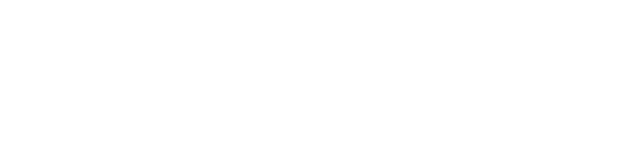
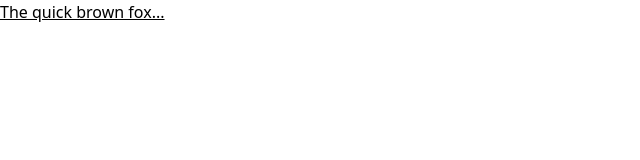
Before and after one commit to GaredJr/Sundrinks, a plain HTML site: page html/main.html in a window 1280 px wide. Shown: the whole page, without its empty margins (0-640 px from the left). Drawn offline with nearby package versions, Linux system fonts and the light colour scheme.

Commit message:
assss
dddd

```diff
--- a/css/style.css
+++ b/css/style.css
@@ -0,0 +1,6 @@
+
+@tailwind base;
+
+@tailwind components;
+
+@tailwind utilities;
--- a/html/main.html
+++ b/html/main.html
@@ -6,11 +6,12 @@
     <meta name="viewport" content="width=device-width, initial-scale=1.0">
     <title>SunDrinks</title>
     <link rel="stylesheet" href="/css/style.css">
+    <link href="https://unpkg.com/tailwindcss@^1.0/dist/tailwind.min.css" rel="stylesheet">
 </head>
 <body>
 
     <div class="container">
-
+        <p class="underline underline-offset-1 ...">The quick brown fox...</p>
     </div>
 
 <script src="/js/main.js"></script>
```
